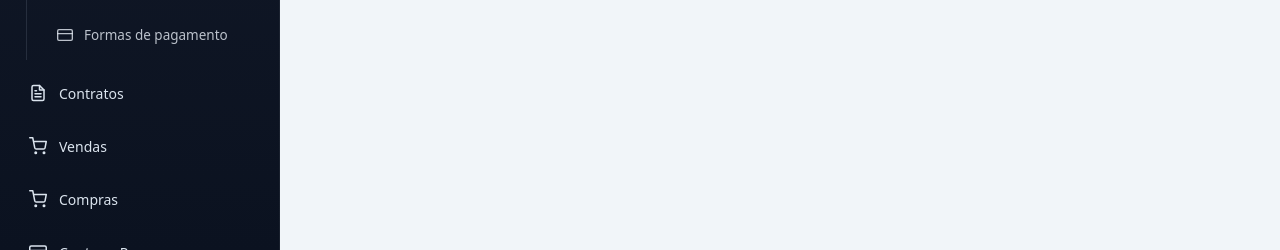
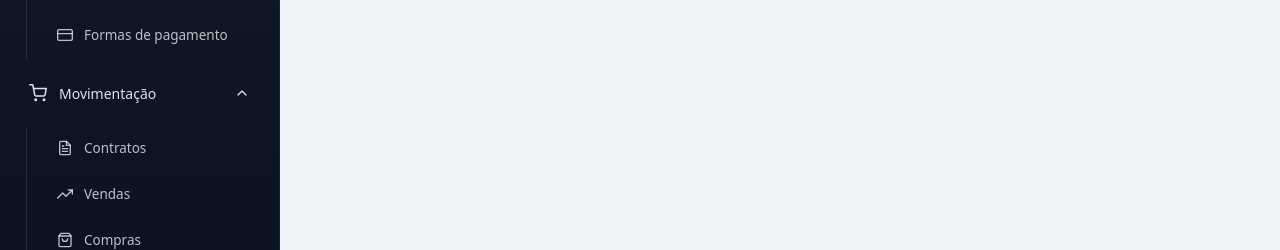
Before and after one commit to LogitTree/sis_contrato_front, a React (Vite) app: page / in a window 1280 px wide. Shown: the part 550-800 px from the top of the page. Built offline with nearby package versions, Linux system fonts and the light colour scheme; no server answers; sample sign-in values are in the browser's storage.

Commit message:
relatorios_contapagar_pedido

```diff
--- a/src/components/SideBar.tsx
+++ b/src/components/SideBar.tsx
@@ -16,7 +16,9 @@ import {
   FiGrid,
   FiClipboard,
   FiCreditCard,
-  FiBarChart2
+  FiBarChart2,
+  FiTrendingUp,
+  FiShoppingBag
 } from "react-icons/fi";
 
 export default function Sidebar() {
@@ -25,6 +27,8 @@ export default function Sidebar() {
 
   const [openCadastro, setOpenCadastro] = useState(true);
   const [openEstoque, setOpenEstoque] = useState(true);
+  const [openMovimentacao, setOpenMovimentacao] = useState(true);
+  const [openFinanceiro, setOpenFinanceiro] = useState(true);
 
   function isActive(path: string) {
     if (path === "/") return location.pathname === "/";
@@ -68,7 +72,7 @@ export default function Sidebar() {
       path: "/formas-pagamento",
       label: "Formas de pagamento",
       icon: <FiCreditCard size={16} />,
-    }
+    },
   ];
 
   const estoqueItems = [
@@ -94,6 +98,37 @@ export default function Sidebar() {
     },
   ];
 
+  const movimentacaoItems = [
+    {
+      path: "/contratos",
+      label: "Contratos",
+      icon: <FiFileText size={16} />,
+    },
+    {
+      path: "/pedidosvenda",
+      label: "Vendas",
+      icon: <FiTrendingUp size={16} />,
+    },
+    {
+      path: "/compras",
+      label: "Compras",
+      icon: <FiShoppingBag size={16} />,
+    },
+  ];
+
+  const financeiroItems = [
+    {
+      path: "/contas-pagar",
+      label: "Contas a Pagar",
+      icon: <FiCreditCard size={16} />,
+    },
+    {
+      path: "/dashboard-financeiro",
+      label: "Dashboard Financeiro",
+      icon: <FiBarChart2 size={16} />,
+    },
+  ];
+
   const cadastrosActive = useMemo(
     () => cadastroItems.some((item) => isActive(item.path)),
     [location.pathname]
@@ -104,6 +139,16 @@ export default function Sidebar() {
     [location.pathname]
   );
 
+  const movimentacaoActive = useMemo(
+    () => movimentacaoItems.some((item) => isActive(item.path)),
+    [location.pathname]
+  );
+
+  const financeiroActive = useMemo(
+    () => financeiroItems.some((item) => isActive(item.path)),
+    [location.pathname]
+  );
+
   useEffect(() => {
     if (cadastrosActive) setOpenCadastro(true);
   }, [cadastrosActive]);
@@ -111,6 +156,14 @@ export default function Sidebar() {
   useEffect(() => {
     if (estoqueActive) setOpenEstoque(true);
   }, [estoqueActive]);
+
+  useEffect(() => {
+    if (movimentacaoActive) setOpenMovimentacao(true);
+  }, [movimentacaoActive]);
+
+  useEffect(() => {
+    if (financeiroActive) setOpenFinanceiro(true);
+  }, [financeiroActive]);
 
   const styles = {
     aside: {
@@ -359,11 +412,55 @@ export default function Sidebar() {
         <div style={styles.submenu}>{cadastroItems.map(renderSubItem)}</div>
       )}
 
-      {renderItem("/contratos", "Contratos", <FiFileText size={18} />)}
-      {renderItem("/pedidosvenda", "Vendas", <FiShoppingCart size={18} />)}
-      {renderItem("/compras", "Compras", <FiShoppingCart size={18} />)}
-      {renderItem("/contas-pagar", "Contas a Pagar", <FiCreditCard size={18} />)}
-      {renderItem("/dashboard-financeiro","Dashboard Financeiro",<FiBarChart2 size={16} />)},
+      <div
+        style={{
+          ...styles.menuItem,
+          ...(movimentacaoActive ? styles.activeItem : {}),
+        }}
+        onMouseEnter={handleMouseEnter(movimentacaoActive)}
+        onMouseLeave={handleMouseLeave(movimentacaoActive)}
+        onClick={() => setOpenMovimentacao((v) => !v)}
+      >
+        <span style={styles.iconWrap}>
+          <FiShoppingCart size={18} />
+        </span>
+        <span style={{ flex: 1 }}>Movimentação</span>
+        {openMovimentacao ? (
+          <FiChevronUp size={16} />
+        ) : (
+          <FiChevronDown size={16} />
+        )}
+      </div>
+
+      {openMovimentacao && (
+        <div style={styles.submenu}>
+          {movimentacaoItems.map(renderSubItem)}
+        </div>
+      )}
+
+      <div
+        style={{
+          ...styles.menuItem,
+          ...(financeiroActive ? styles.activeItem : {}),
+        }}
+        onMouseEnter={handleMouseEnter(financeiroActive)}
+        onMouseLeave={handleMouseLeave(financeiroActive)}
+        onClick={() => setOpenFinanceiro((v) => !v)}
+      >
+        <span style={styles.iconWrap}>
+          <FiCreditCard size={18} />
+        </span>
+        <span style={{ flex: 1 }}>Financeiro</span>
+        {openFinanceiro ? (
+          <FiChevronUp size={16} />
+        ) : (
+          <FiChevronDown size={16} />
+        )}
+      </div>
+
+      {openFinanceiro && (
+        <div style={styles.submenu}>{financeiroItems.map(renderSubItem)}</div>
+      )}
 
       <div
         style={{
--- a/src/pages/PedidoVenda/List.tsx
+++ b/src/pages/PedidoVenda/List.tsx
@@ -21,6 +21,7 @@ import {
   FiXCircle,
   FiCornerUpLeft,
   FiRefreshCw,
+  FiFileText,
 } from "react-icons/fi";
 
 type ContratoOption = {
@@ -338,6 +339,27 @@ export default function PedidoVendaList() {
     for (const c of contratosOptions) m.set(Number(c.id), c);
     return m;
   }, [contratosOptions]);
+
+
+  async function emitirRelatorioPedido(id: number) {
+    try {
+      const res = await api.get(`/pedidosvenda/${id}/relatorio-operacional`, {
+        responseType: "blob",
+      });
+
+      const blob = new Blob([res.data], { type: "application/pdf" });
+      const url = window.URL.createObjectURL(blob);
+
+      // abre em nova aba
+      window.open(url, "_blank", "noopener,noreferrer");
+
+      // libera memória depois de um tempo
+      setTimeout(() => window.URL.revokeObjectURL(url), 60_000);
+    } catch (error) {
+      console.error(error);
+      toast.error("Erro ao gerar relatório");
+    }
+  }
 
   async function loadCombos() {
     try {
@@ -799,7 +821,7 @@ export default function PedidoVendaList() {
 
                 <th style={{ ...tableStyles.th, width: 230, textAlign: "center" }}>Fluxo</th>
 
-                <th style={{ ...tableStyles.th, width: 150, textAlign: "center" }}>Ações</th>
+                <th style={{ ...tableStyles.th, width: 190, textAlign: "center" }}>Ações</th>
               </tr>
             </thead>
 
@@ -1067,7 +1089,7 @@ export default function PedidoVendaList() {
                     <td style={tdCompactCenter}>
                       <div style={actionsWrapStyle}>
                         <button
-                          style={{ ...buttonStyles.icon, opacity: perms.canOpen ? 1 : 0.35 }}
+                          style={{ ...buttonStyles.icon, opacity: perms.canOpen ? 1 : 0.55 }}
                           onClick={() => navigate(`/pedidosvenda/${r.id}/editar`)}
                           disabled={
                             !perms.canOpen ||
@@ -1095,6 +1117,22 @@ export default function PedidoVendaList() {
                           title="Alterar status (admin)"
                         >
                           <FiRefreshCw size={18} color="#0f766e" />
+                        </button>
+
+                        <button
+                          style={buttonStyles.icon}
+                          //onClick={() => emitirRelatorioPedido(Number(r.id))}
+                          onClick={() => emitirRelatorioPedido(r.id)}
+                          disabled={
+                            loading ||
+                            isDeleting ||
+                            isActing ||
+                            deletingId !== null ||
+                            actingId !== null
+                          }
+                          title="Emitir relatório do pedido"
+                        >
+                          <FiFileText size={18} color="#7c3aed" />
                         </button>
 
                         <button
```
